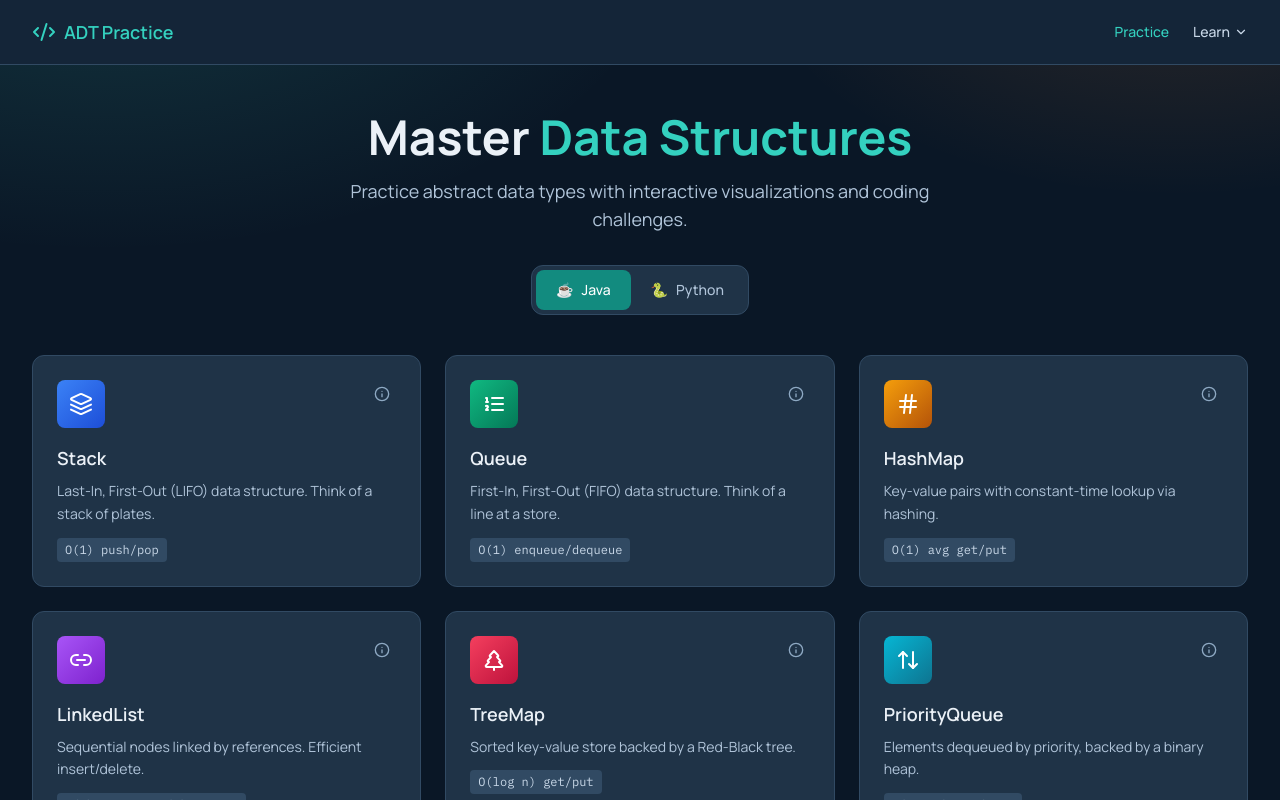
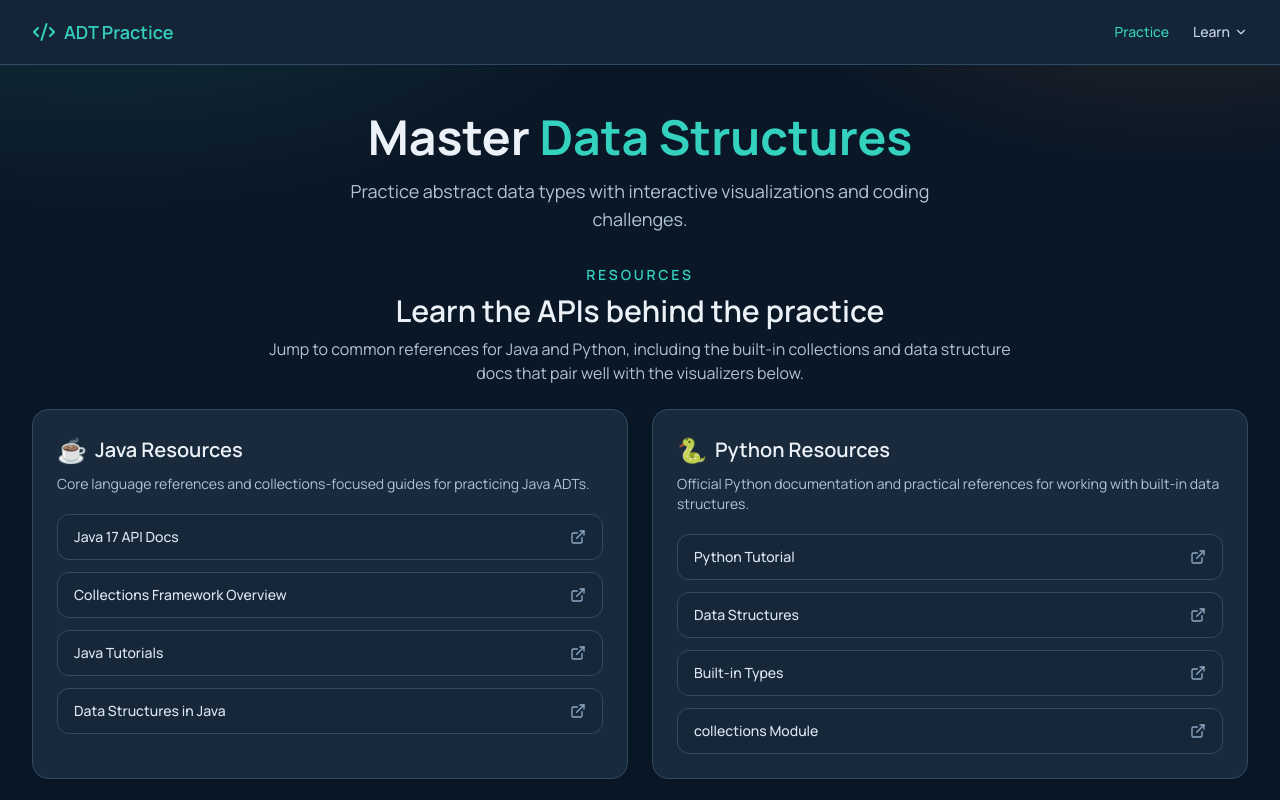
Before and after one commit to jimjamscott22/java-adt-wizard, a React (Vite) app in the folder frontend/: page / in a window 1280 px wide. Shown: the top 800 px of the page. Built offline with nearby package versions, Linux system fonts and the light colour scheme; the HTML template or start-up script is replaced by a standard one.

Commit message:
feat: add resource links for Java and Python to HomePage

```diff
--- a/frontend/src/pages/HomePage.jsx
+++ b/frontend/src/pages/HomePage.jsx
@@ -1,11 +1,63 @@
 import { useState } from 'react';
 import { motion } from 'framer-motion';
+import { ExternalLink } from 'lucide-react';
 import ADTSelector from '../components/ADTSelector/ADTSelector';
 import ADTReferencePanel from '../components/ADTReferencePanel/ADTReferencePanel';
 
 const languages = [
   { key: 'java', label: 'Java', icon: '☕' },
   { key: 'python', label: 'Python', icon: '🐍' },
+];
+
+const resourcesByLanguage = [
+  {
+    key: 'java',
+    title: 'Java Resources',
+    accent: '☕',
+    description: 'Core language references and collections-focused guides for practicing Java ADTs.',
+    links: [
+      {
+        label: 'Java 17 API Docs',
+        url: 'https://docs.oracle.com/en/java/javase/17/docs/api/',
+      },
+      {
+        label: 'Collections Framework Overview',
+        url: 'https://docs.oracle.com/javase/tutorial/collections/intro/index.html',
+      },
+      {
+        label: 'Java Tutorials',
+        url: 'https://docs.oracle.com/javase/tutorial/',
+      },
+      {
+        label: 'Data Structures in Java',
+        url: 'https://www.geeksforgeeks.org/data-structures-in-java/',
+      },
+    ],
+  },
+  {
+    key: 'python',
+    title: 'Python Resources',
+    accent: '🐍',
+    description: 'Official Python documentation and practical references for working with built-in data structures.',
+    links: [
+      {
+        label: 'Python Tutorial',
+        url: 'https://docs.python.org/3/tutorial/',
+      },
+      {
+        label: 'Data Structures',
+        url: 'https://docs.python.org/3/tutorial/datastructures.html',
+      },
+      {
+        label: 'Built-in Types',
+        url: 'https://docs.python.org/3/library/stdtypes.html',
+      },
+      {
+        label: 'collections Module',
+        url: 'https://docs.python.org/3/library/collections.html',
+      },
+    ],
+  },
 ];
 
 export default function HomePage() {
@@ -22,6 +74,61 @@ export default function HomePage() {
           Practice abstract data types with interactive visualizations and coding challenges.
         </p>
       </div>
+
+      <section className="mb-10">
+        <div className="flex flex-col gap-2 text-center mb-6">
+          <p className="text-sm font-semibold uppercase tracking-[0.2em] text-primary-400">
+            Resources
+          </p>
+          <h2 className="text-2xl sm:text-3xl font-semibold text-surface-100">
+            Learn the APIs behind the practice
+          </h2>
+          <p className="text-surface-400 max-w-3xl mx-auto">
+            Jump to common references for Java and Python, including the built-in collections and
+            data structure docs that pair well with the visualizers below.
+          </p>
+        </div>
+
+        <div className="grid gap-6 lg:grid-cols-2">
+          {resourcesByLanguage.map((resourceGroup) => (
+            <div
+              key={resourceGroup.key}
+              className="rounded-2xl border border-surface-700 bg-surface-800/70 p-6 shadow-lg shadow-surface-950/20"
+            >
+              <div className="flex items-start justify-between gap-4 mb-5">
+                <div>
+                  <div className="flex items-center gap-2 mb-2">
+                    <span className="text-2xl" aria-hidden="true">
+                      {resourceGroup.accent}
+                    </span>
+                    <h3 className="text-xl font-semibold text-surface-100">
+                      {resourceGroup.title}
+                    </h3>
+                  </div>
+                  <p className="text-sm text-surface-400">{resourceGroup.description}</p>
+                </div>
+              </div>
+
+              <div className="space-y-3">
+                {resourceGroup.links.map((link) => (
+                  <a
+                    key={link.url}
+                    href={link.url}
+                    target="_blank"
+                    rel="noreferrer"
+                    className="group flex items-center justify-between gap-4 rounded-xl border border-surface-700 bg-surface-900/60 px-4 py-3 text-left transition-colors hover:border-primary-500/60 hover:bg-surface-900"
+                  >
+                    <span className="text-sm font-medium text-surface-200 group-hover:text-white">
+                      {link.label}
+                    </span>
+                    <ExternalLink className="w-4 h-4 text-surface-500 transition-colors group-hover:text-primary-400" />
+                  </a>
+                ))}
+              </div>
+            </div>
+          ))}
+        </div>
+      </section>
 
       {/* Language tab toggle */}
       <div className="flex justify-center mb-10">
```
Also changed, not shown: 2 other files (tests, documents, lock files or other folders).
